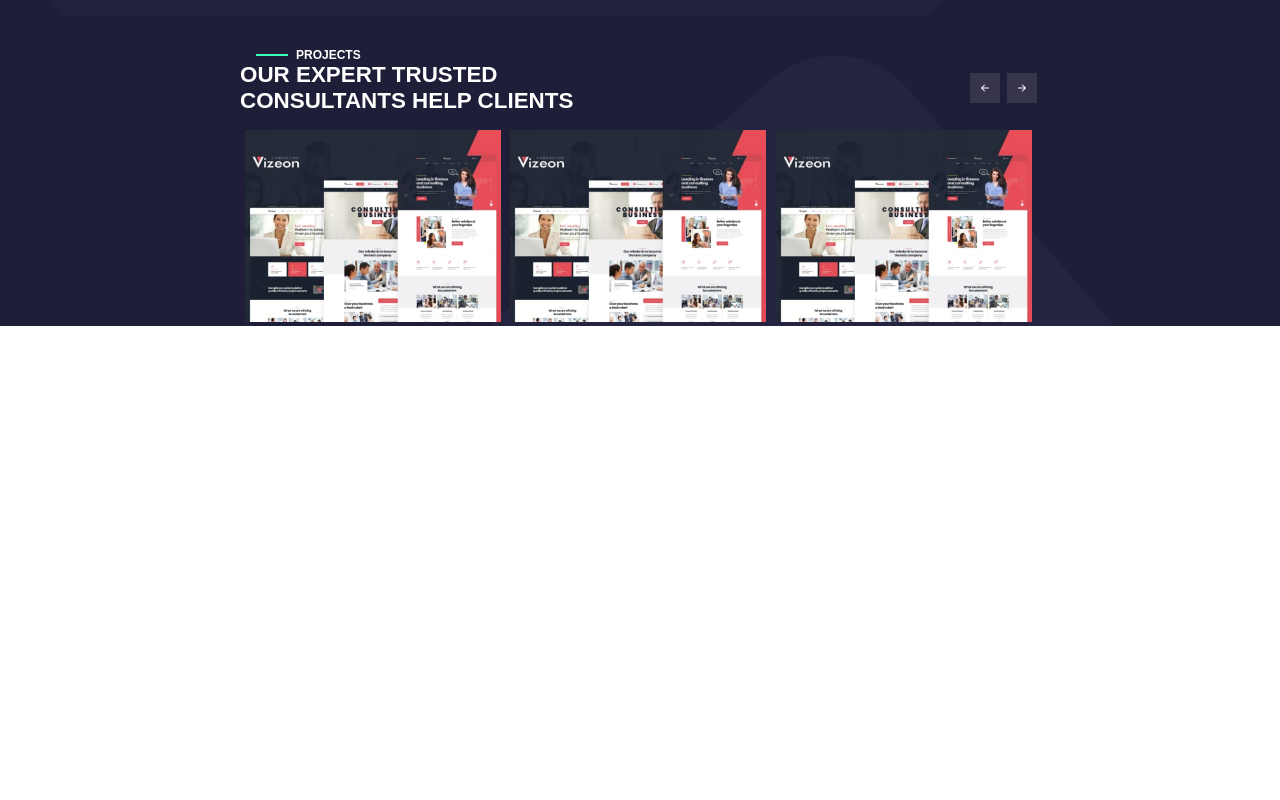
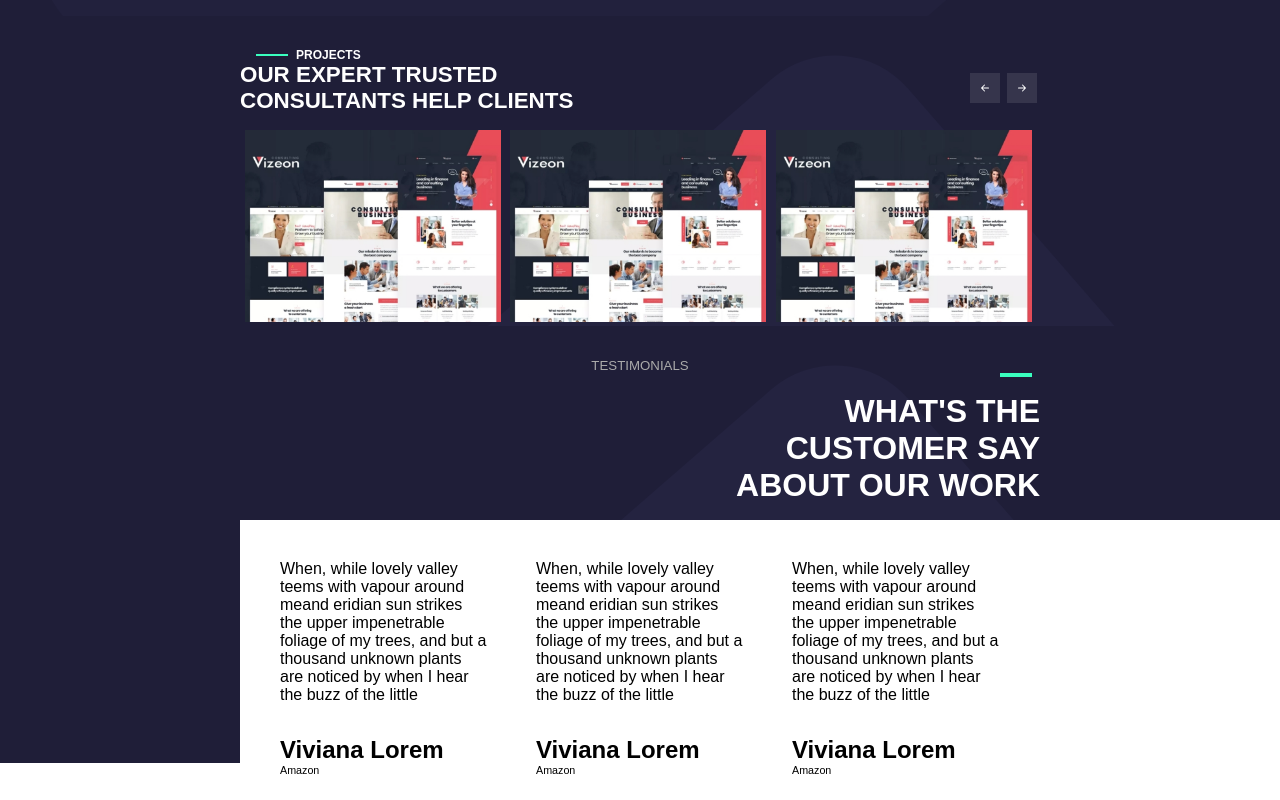
Before and after one commit to SharyMirko/proj-html-vuejs, a Vue app: page / in a window 1280 px wide. Shown: the part 2054-2854 px from the top of the page. Before the commit the page ends 2380 px from the top, so only its background shows below. Built offline with nearby package versions, Linux system fonts and the light colour scheme; a web font is replaced by a local one.

Commit message:
creo testimonials

```diff
--- a/src/App.vue
+++ b/src/App.vue
@@ -4,6 +4,7 @@
     <ConsultingPh />
     <AboutPh />
     <ProjectsPh />
+    <TestimonialPh />
   </div>
 </template>
 
@@ -12,6 +13,7 @@ import HeaderPhlox from "./components/HeaderPhlox.vue";
 import ConsultingPh from "./components/ConsultingPh.vue";
 import AboutPh from "./components/AboutPh.vue";
 import ProjectsPh from "./components/ProjectsPh.vue";
+import TestimonialPh from "./components/TestimonialPh.vue";
 export default {
   name: "App",
   components: {
@@ -19,6 +21,7 @@ export default {
     ConsultingPh,
     AboutPh,
     ProjectsPh,
+    TestimonialPh,
   },
 };
 </script>
--- /dev/null
+++ b/src/components/TestimonialPh.vue
@@ -0,0 +1,150 @@
+<template>
+  <div class="container">
+    <div class="title">
+      <h5>Testimonials</h5>
+      <hr />
+    </div>
+    <div class="slogan"><h6>WHAT'S THE CUSTOMER SAY ABOUT OUR WORK</h6></div>
+    <div class="testimonial">
+      <div class="testimonial-conteiner">
+        <div class="constumers-widget">
+          <div class="widget-text">
+            <p>
+              When, while lovely valley teems with vapour around meand eridian
+              sun strikes the upper impenetrable foliage of my trees, and but a
+              thousand unknown plants are noticed by when I hear the buzz of the
+              little
+            </p>
+            <h5>Viviana Lorem</h5>
+            <h6>Amazon</h6>
+          </div>
+          <img src="../../public/img/oliver-ragfelt-488196-2.jpg" alt="" />
+        </div>
+        <div class="constumers-widget">
+          <div class="widget-text">
+            <p>
+              When, while lovely valley teems with vapour around meand eridian
+              sun strikes the upper impenetrable foliage of my trees, and but a
+              thousand unknown plants are noticed by when I hear the buzz of the
+              little
+            </p>
+            <h5>Viviana Lorem</h5>
+            <h6>Amazon</h6>
+          </div>
+          <img src="../../public/img/oliver-ragfelt-488196-2.jpg" alt="" />
+        </div>
+        <div class="constumers-widget">
+          <div class="widget-text">
+            <p>
+              When, while lovely valley teems with vapour around meand eridian
+              sun strikes the upper impenetrable foliage of my trees, and but a
+              thousand unknown plants are noticed by when I hear the buzz of the
+              little
+            </p>
+            <h5>Viviana Lorem</h5>
+            <h6>Amazon</h6>
+          </div>
+          <img src="../../public/img/oliver-ragfelt-488196-2.jpg" alt="" />
+        </div>
+      </div>
+    </div>
+  </div>
+</template>
+
+<script>
+export default {
+  name: "TestimonialPh",
+};
+</script>
+
+<style lang="scss" scoped>
+.container {
+  padding: 0 0 0 15rem;
+  background-image: url("../../public/img/7576.svg");
+  background-size: cover;
+  background-color: #1f1e38;
+  &::after {
+    content: "";
+    clear: both;
+    display: table;
+  }
+}
+.title {
+  width: 100%;
+  padding: 2rem 15rem 0 0;
+  h5 {
+    text-align: center;
+    text-transform: uppercase;
+    color: #aaa;
+    font-weight: 200;
+  }
+  hr {
+    color: #3affbf;
+    width: 2rem;
+    border: 2px solid;
+    margin-right: 0.5rem;
+    float: right;
+  }
+  &::after {
+    content: "";
+    clear: both;
+    display: table;
+  }
+}
+.slogan {
+  width: 58%;
+  float: right;
+  padding: 1rem 15rem 1rem 0;
+  text-align: end;
+  h6 {
+    color: #fff;
+    font-size: 2rem;
+    font-weight: 600;
+  }
+}
+
+.testimonial {
+  width: 100%;
+  padding: 1rem 1rem 0 1rem;
+  background-color: #fff;
+  display: flex;
+  flex-direction: column;
+  justify-content: center;
+  .testimonial-conteiner {
+    width: 100%;
+    padding: 0 15rem 0 0;
+    display: flex;
+    .constumers-widget {
+      width: calc(100% / 3);
+      position: relative;
+      img {
+        width: 100%;
+        visibility: hidden;
+      }
+      &:hover img {
+        visibility: visible;
+      }
+
+      &:hover .widget-text p,
+      &:hover .widget-text h5,
+      &:hover .widget-text h6 {
+        color: #fff;
+      }
+      .widget-text {
+        position: absolute;
+        padding: 1.5rem;
+        p {
+          margin-bottom: 2rem;
+        }
+        h5 {
+          font-weight: 600;
+          font-size: 1.5rem;
+        }
+        h6 {
+          font-weight: 400;
+        }
+      }
+    }
+  }
+}
+</style>
```
